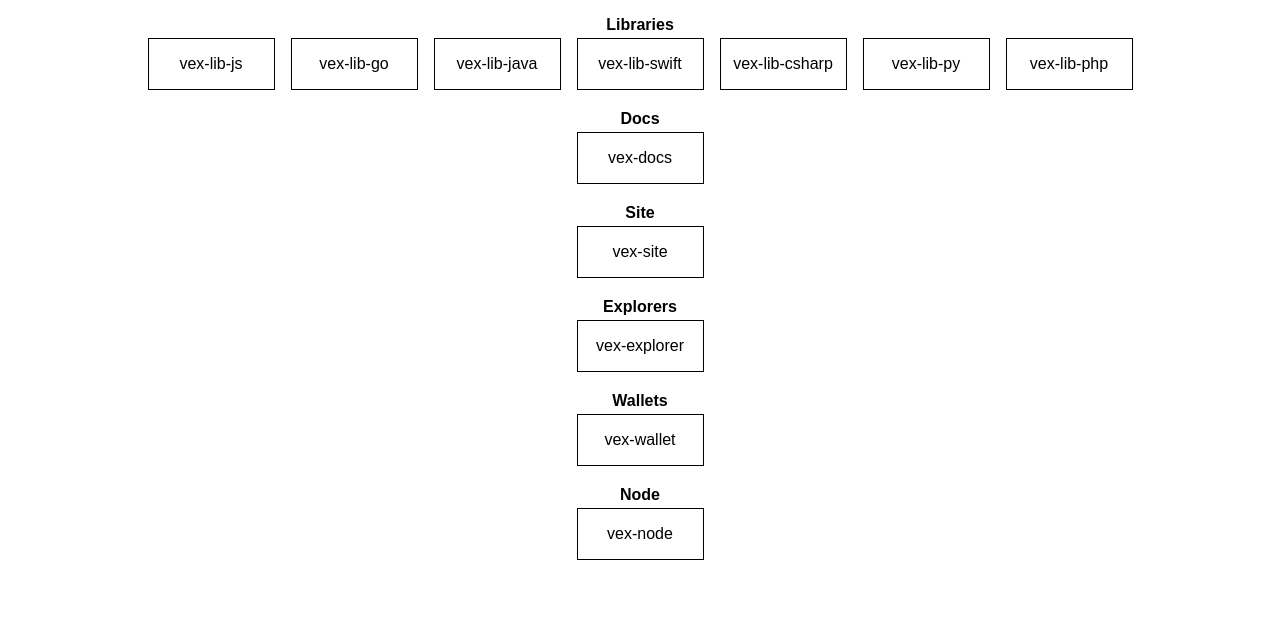
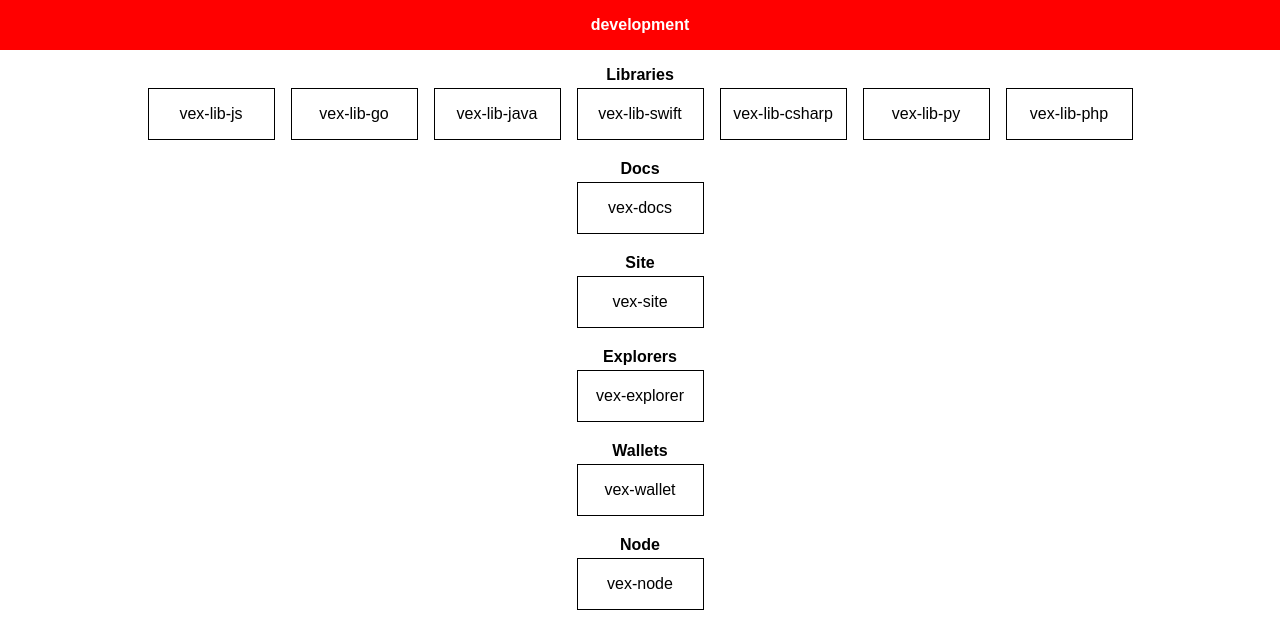
Before and after one commit to vex-coin-developer/vex-site, an Angular app: page /github in a window 1280 px wide. Shown: the top 628 px of the page. Built offline with nearby package versions, Linux system fonts and the light colour scheme.

Commit message:
Add env warning to app.component

```diff
--- a/src/app/app.component.html
+++ b/src/app/app.component.html
@@ -1 +1 @@
-<!--h1 vex site {{envName}}--><router-outlet></router-outlet>
+<!--h1 vex site {{envName}}--><div class="env" *ngIf="envName !== &quot;production&quot;" [ngClass]="{&quot;dev&quot;: envName===&quot;development&quot;, &quot;test&quot;: envName===&quot;test&quot;}">{{envName}}</div><router-outlet></router-outlet>
--- a/src/app/app.component.scss
+++ b/src/app/app.component.scss
@@ -0,0 +1,15 @@
+.env {
+	width: 100%;
+	height: 50px;
+	line-height: 50px;
+	font-weight: bold;
+	text-align: center;
+	&.dev {
+		background-color: red;
+		color: white;
+	}
+	&.test {
+		background-color: orange;
+		color: white;
+	}
+}
--- a/src/styles.scss
+++ b/src/styles.scss
@@ -3,6 +3,9 @@
 html {
 	font-family: sans-serif;
 }
+body {
+	margin: 0;
+}
 a {
 	text-decoration: none;
 	color: black;
```
Also changed, not shown: 1 other file (tests, documents, lock files or other folders).
